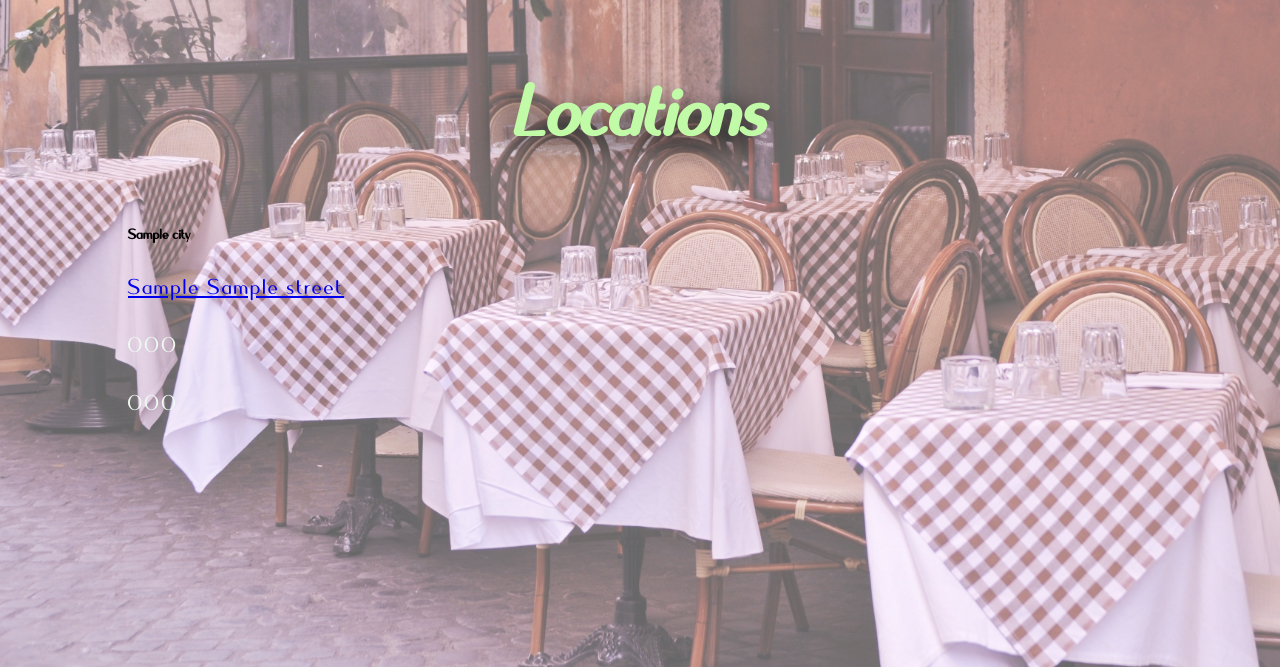
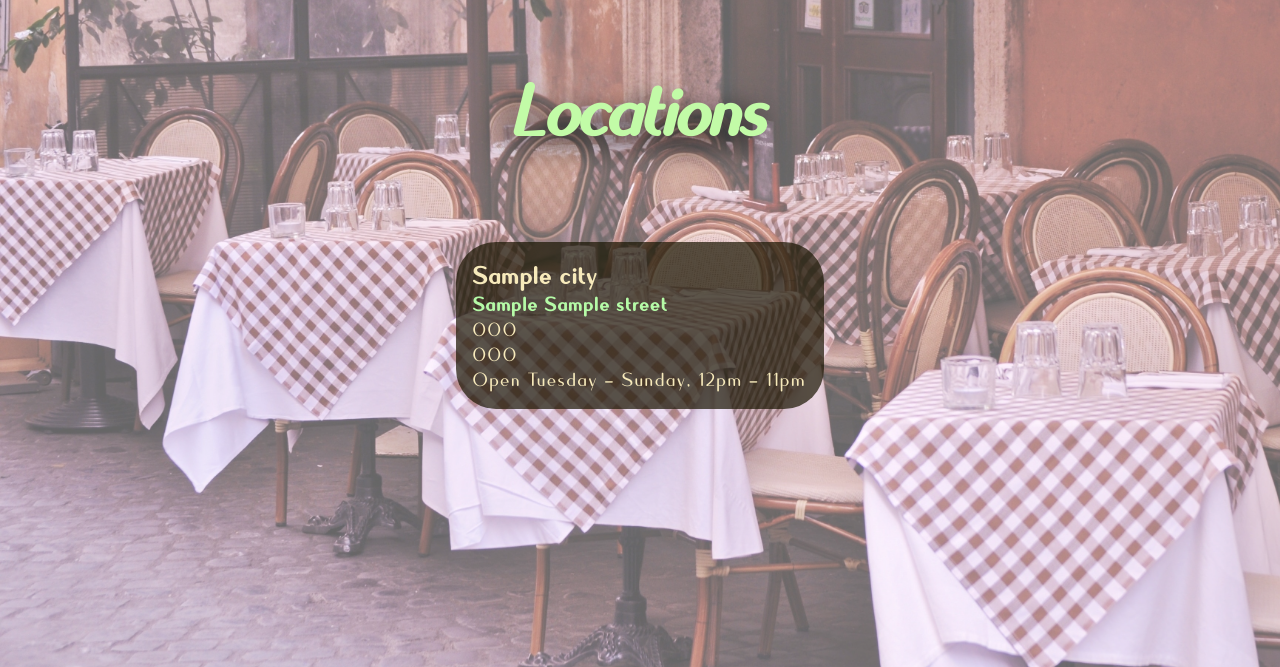
Before and after one commit to ImpendingKataclysm/restaurant_website, a Django app: template templates/contact.html in a window 1280 px wide. Shown: the part 75-742 px from the top of the page. Run offline with Django 3.2, Linux system fonts and the light colour scheme; the template is opened without the code that fills it: most values are stand-ins (such as "Sample title", 1, 10 or a date in 2020).

Commit message:
Updated style and html structure of location page

```diff
--- a/restaurant/static/css/main.css
+++ b/restaurant/static/css/main.css
@@ -222,22 +222,25 @@ dd {
 
 .menu_card {
     list-style-type: none;
-    background-color: rgba(25, 20, 0, 0.6);
     width: 40%;
     text-align: center;
 }
 
-.menu_card a:link, .menu_card a:visited {
+.menu_card {
+    background-color: rgba(25, 20, 0, 0.6);
+}
+
+.menu_card a:link, .menu_card a:visited, .location_card a:link, .location_card a:visited {
     text-decoration: none;
     font-weight: bold;
     color: #b5fba7;
 }
 
-.menu_card a:focus, .menu_card a:hover {
+.menu_card a:focus, .menu_card a:hover, .location_card a:focus, .location_card a:hover {
     color: #74BB83;
 }
 
-.menu_card, .menu_item {
+.menu_card, .menu_item, .location_card {
     color: #f7eabb;
     border-radius: 1.2rem;
     margin: 1.1rem auto;
@@ -261,3 +264,23 @@ dd {
 .menu_description p {
     font-size: 2.2rem;
 }
+
+.location_display {
+    display: flex;
+    justify-content: space-around;
+}
+
+.location_card {
+    background-color: rgba(25, 20, 0, 0.7);
+    border-radius: 2.5rem;
+    letter-spacing: 0.1rem;
+}
+
+.location_card dt {
+    font-weight: bold;
+    font-size: 2rem;
+}
+
+.location_card dd {
+    margin-left: 0;
+}
--- a/templates/contact.html
+++ b/templates/contact.html
@@ -4,12 +4,15 @@
 {% block heading_class %}page_heading{% endblock %}
 {% block heading %}Locations{% endblock %}
 {% block content %}
-    <ul>
+    <dl class="location_display">
         {% for row in location_list %}
-            <h3>{{ row.city }}</h3>
-            <p><a href="{% url 'location' row.pk %}">{{ row.unit_no }} {{ row.street }}</a> </p>
-            <p>{{ row.postal }}</p>
-            <p>{{ row.phone }}</p>
+            <div class="location_card">
+                <dt>{{ row.city }}</dt>
+                <dd><a href="{% url 'location' row.pk %}">{{ row.unit_no }} {{ row.street }}</a> </dd>
+                <dd>{{ row.postal }}</dd>
+                <dd>{{ row.phone }}</dd>
+                <dd>Open Tuesday - Sunday, 12pm - 11pm</dd>
+            </div>
         {% endfor %}
-    </ul>
+    </dl>
 {% endblock %}
```
